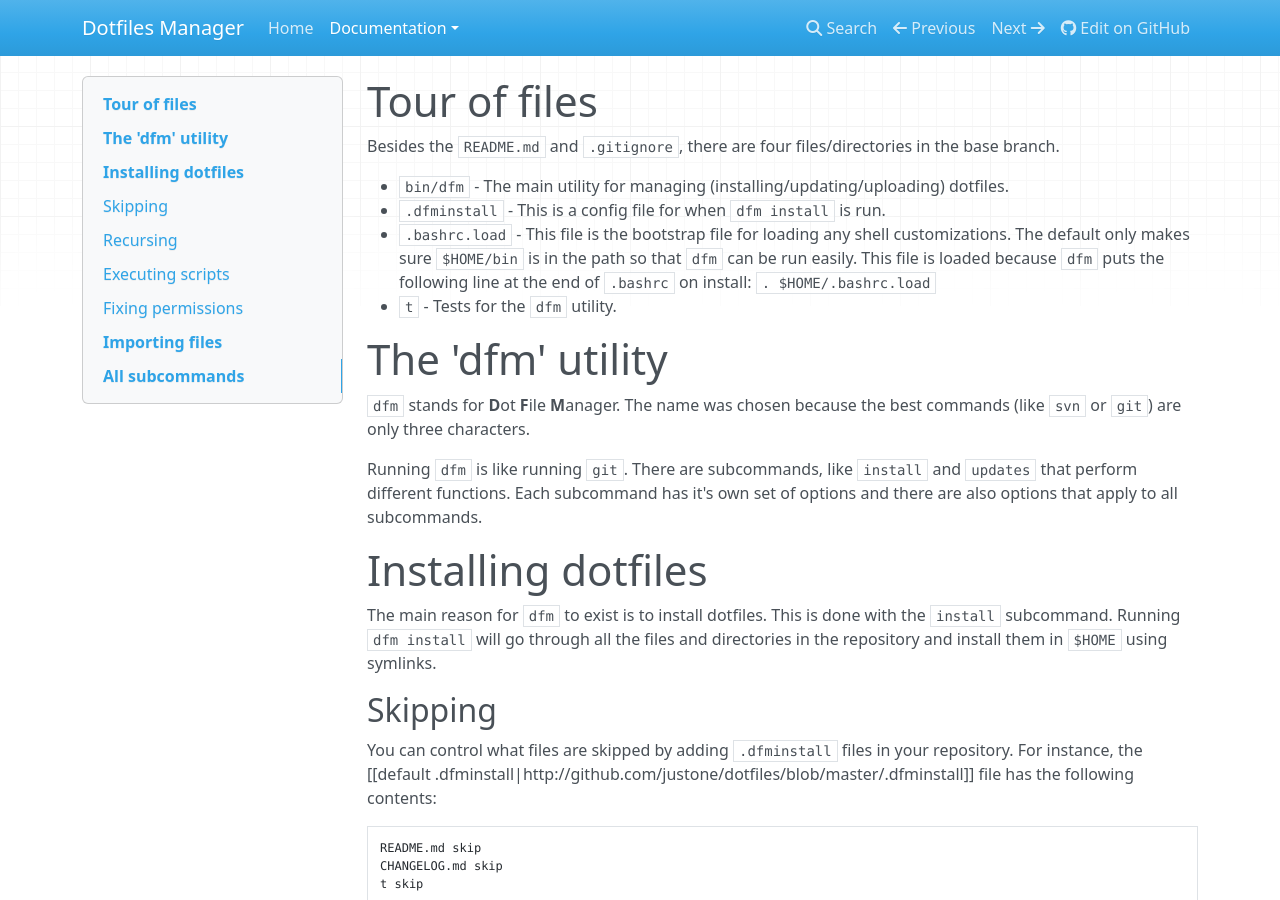
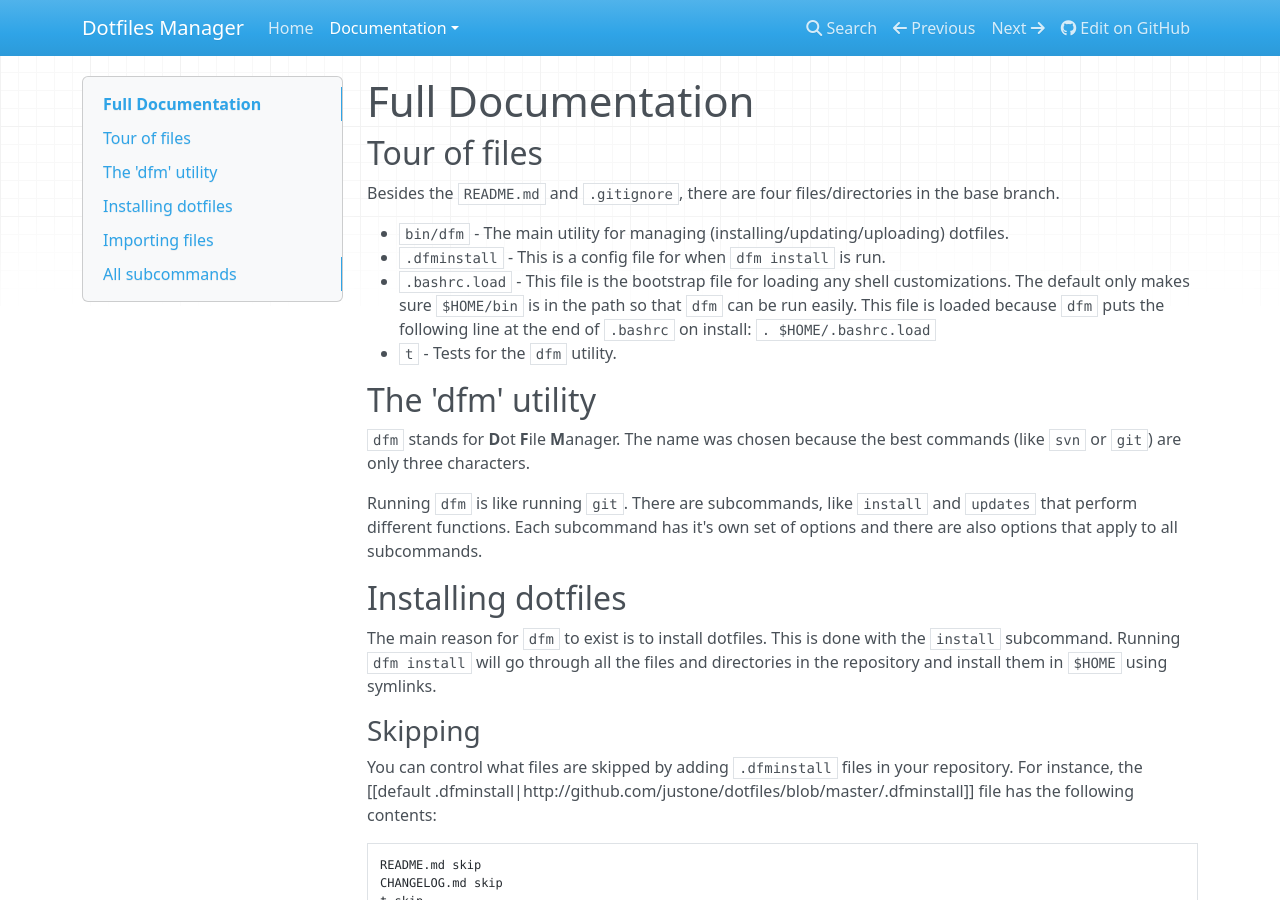
Before and after one commit to justone/dfm-site, an MkDocs documentation site: the page built from docs/documentation.md, in a window 1280 px wide and 900 px high. Built offline with MkDocs 1.6.1, drawn with Linux system fonts in a browser that asks for light colours; nearby versions of some CDN libraries; old or Windows-style settings are respelled for this version of MkDocs.

Commit message:
clean up headings

````diff
--- a/docs/documentation.md
+++ b/docs/documentation.md
@@ -1,6 +1,6 @@
-page_title: Full Documentation
+# Full Documentation
 
-# Tour of files
+## Tour of files
 
 Besides the `README.md` and `.gitignore`, there are four files/directories in the base branch.
 
@@ -9,17 +9,17 @@ Besides the `README.md` and `.gitignore`, there are four files/directories in th
 * `.bashrc.load` - This file is the bootstrap file for loading any shell customizations.  The default only makes sure `$HOME/bin` is in the path so that `dfm` can be run easily.  This file is loaded because `dfm` puts the following line at the end of `.bashrc` on install: `. $HOME/.bashrc.load`
 * `t` - Tests for the `dfm` utility.
 
-# The 'dfm' utility
+## The 'dfm' utility
 
 `dfm` stands for **D**ot **F**ile **M**anager.  The name was chosen because the best commands (like `svn` or `git`) are only three characters.
 
 Running `dfm` is like running `git`.  There are subcommands, like `install` and `updates` that perform different functions.  Each subcommand has it's own set of options and there are also options that apply to all subcommands.
 
-# Installing dotfiles
+## Installing dotfiles
 
 The main reason for `dfm` to exist is to install dotfiles.  This is done with the `install` subcommand.  Running `dfm install` will go through all the files and directories in the repository and install them in `$HOME` using symlinks.
 
-## Skipping
+### Skipping
 
 You can control what files are skipped by adding `.dfminstall` files in your repository.  For instance, the [[default .dfminstall|http://github.com/justone/dotfiles/blob/master/.dfminstall]] file has the following contents:
 
@@ -30,7 +30,7 @@ t skip
 ```
 Meaning that `README.md` and `CHANGELONG.md` and `t` will be skipped when running `dfm install`.
 
-## Recursing
+### Recursing
 
 You can make `dfm install` recurse into a given directory by adding its name to the `.dfminstall` file.  For instance, the [[this .dfminstall file|http://github.com/justone/dotfiles/blob/personal/.dfminstall]] has the following contents:
 
@@ -63,7 +63,7 @@ lrwxr-xr-x   1 nate  staff     33 Sep 14 11:25 config -> ../.dotfiles/.ssh/confi
 
 Very handy for managing files inside directories that are extra volatile or that you just want to leave alone.
 
-## Executing scripts
+### Executing scripts
 
 You can make `dfm install` execute a script by adding its name to the `.dfminstall` file and appending the 'exec' option.  For instance, given the following `.dfminstall` file:
 
@@ -82,7 +82,7 @@ setup.sh exec
 setup.sh skip
 ```
 
-## Fixing permissions
+### Fixing permissions
 
 You can make `dfm install` change the permissions on a file by adding its name to the `.dfminstall` file and appending the 'chmod' option and a mode.  For instance, given the following `.dfminstall` file:
 
@@ -92,7 +92,7 @@ You can make `dfm install` change the permissions on a file by adding its name t
 
 When `dfm install` is run, the `.ssh/config` file will have its mode set to `0600`.
 
-# Importing files
+## Importing files
 
 Adding new dotfiles to your repository can be a little tricky.  Here are the commands that need to be run:
 
@@ -115,7 +115,7 @@ INFO: Committing with message 'importing .vimrc'
  create mode 100644 .vimrc
 ```
 
-# All subcommands
+## All subcommands
 
 Here are the subcommands that are currently defined:
 
````
Also changed, not shown: docs/cookbook.md (+2 -0 lines), docs/faq.md (+3 -1 lines).
